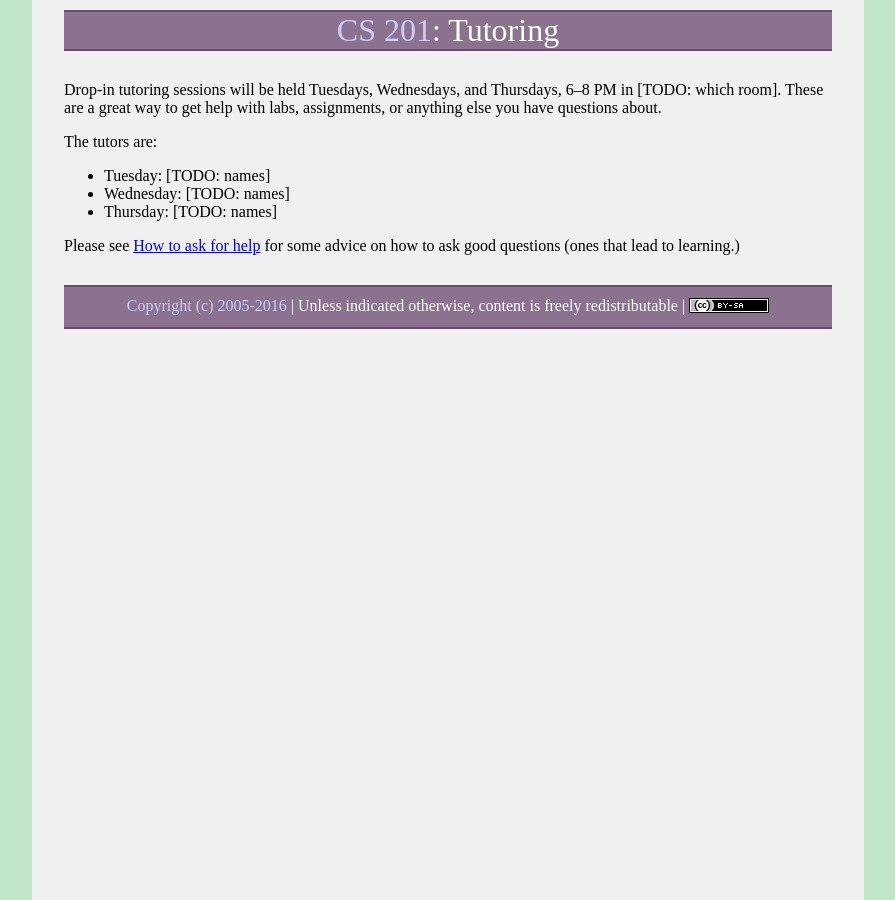
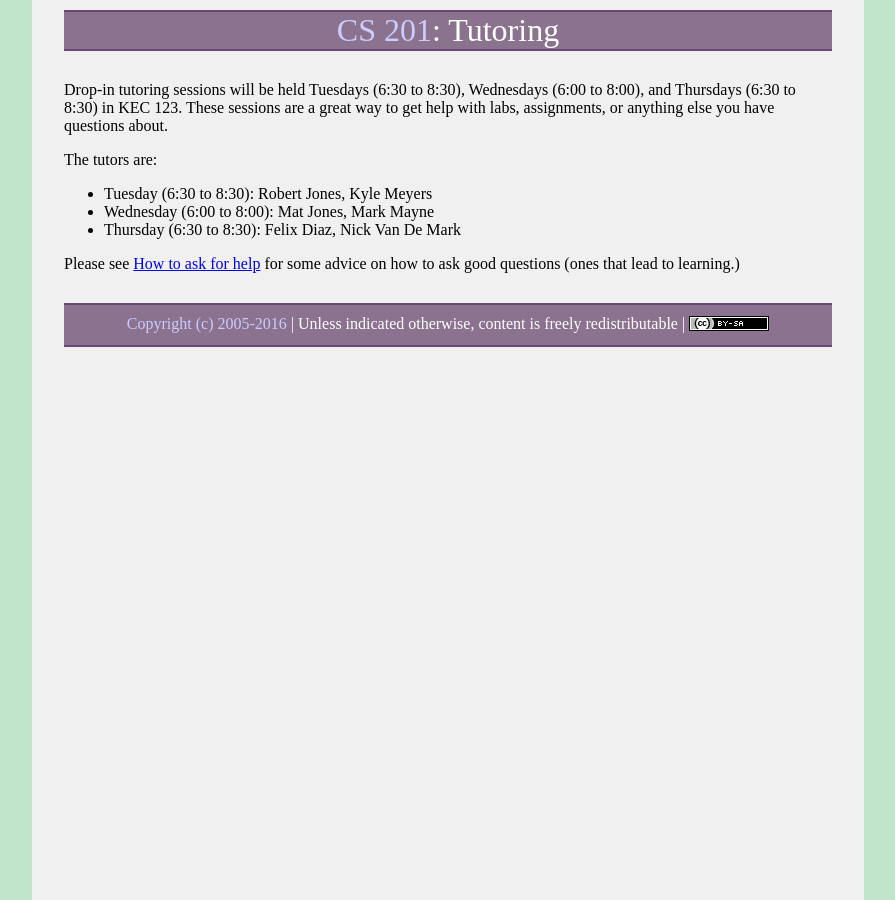
Before and after one commit to ycpcs/cs201-fall2016, a Jekyll site: the page built from tutoring.md, in a window 1280 px wide. Shown: the whole page, without its empty margins (192-1087 px from the left). Built offline with Jekyll 4.4.1, drawn with Linux system fonts in a browser that asks for light colours; some web fonts are replaced.

Commit message:
updated, hours, tutors, room

```diff
--- a/tutoring.md
+++ b/tutoring.md
@@ -3,12 +3,12 @@ layout: default
 title: "Tutoring"
 ---
 
-Drop-in tutoring sessions will be held Tuesdays, Wednesdays, and Thursdays, 6&ndash;8 PM in [TODO: which room].  These are a great way to get help with labs, assignments, or anything else you have questions about.
+Drop-in tutoring sessions will be held Tuesdays (6:30 to 8:30), Wednesdays (6:00 to 8:00), and Thursdays (6:30 to 8:30) in KEC 123.  These sessions are a great way to get help with labs, assignments, or anything else you have questions about.
 
 The tutors are:
 
-* Tuesday: [TODO: names]
-* Wednesday: [TODO: names]
-* Thursday: [TODO: names]
+* Tuesday (6:30 to 8:30): Robert Jones, Kyle Meyers
+* Wednesday (6:00 to 8:00): Mat Jones, Mark Mayne
+* Thursday (6:30 to 8:30): Felix Diaz, Nick Van De Mark
 
 Please see [How to ask for help](http://faculty.ycp.edu/~dhovemey/askingForHelp.html) for some advice on how to ask good questions (ones that lead to learning.)
```
